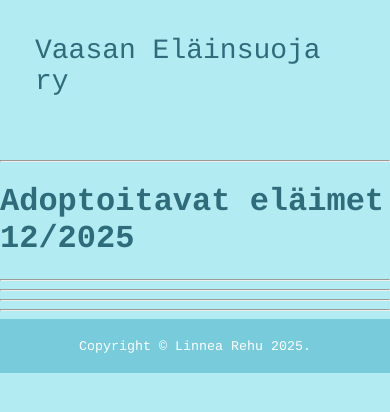
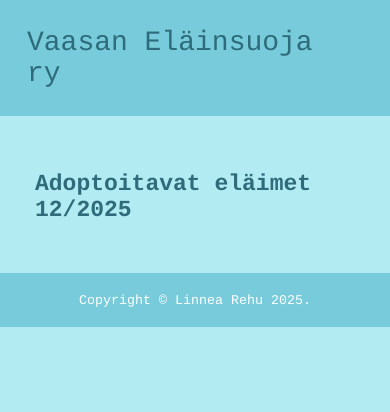
Before and after one commit to linnex28/Adoption_server, a plain HTML site: page frontend/index.html in a window 390 px wide. Drawn offline with Linux system fonts and the light colour scheme; no server answers.

Commit message:
Fixed images and title

```diff
--- a/frontend/index.html
+++ b/frontend/index.html
@@ -13,39 +13,10 @@
     <header>Vaasan Eläinsuoja ry</header>
 
     <main class="container">
+        <h1 id="otsikko">Adoptoitavat eläimet 12/2025</h1>
+
         <div id="animal-list"></div>
     </main>
-
-    <!-- page content starts here -->
-    <div>
-
-        <hr> <!-- content-seperating lines -->
-
-        <p></p>
-
-        <h1>Adoptoitavat eläimet 12/2025</h1>
-
-        <hr>
-
-
-        <!--  -->
-
-        <hr>
-
-        <!-- shows pictures on large screen (next to each other)-->
-
-
-        <!-- shows pictures on small screen (on top of each other) -->
-
-
-        <hr>
-
-        <!--  -->
-
-       <hr>
-
-    </div>
-    <!-- page content ends here -->
 
     <!-- the footer -->
     <footer>
--- a/frontend/style.css
+++ b/frontend/style.css
@@ -14,7 +14,8 @@
     color: #2E6C7B;
     font-size: 37px;
     margin-bottom: 20px;
-    padding: 35px;
+    padding: 27px;
+    background-color: #77CBDA;
 }
 
 body {
@@ -26,6 +27,10 @@
 
 h1, h2, h3, h4 {
     color: #2E6C7B
+}
+
+#otsikko {
+    padding: 35px;
 }
 
 footer {
@@ -40,6 +45,10 @@
     grid-template-columns: repeat(3, 1fr); /*show three animal cards on one row*/
     column-gap: 20px;
     row-gap: 40px;
+}
+
+/*get #animal-list and #otsikko to start at the same place*/
+.container {
     max-width: 900px;
     justify-items: center;
     margin: 0 auto;
@@ -74,15 +83,16 @@
 }
 
 @media screen and (max-width: 600px) {
-    .animal-card {
-        width: 85%;
-    }
 
     #animal-list {
         grid-template-columns: 1fr; /*show animal cards on one column*/
+        max-width: 100%;
+        justify-items: center;
     }
-
     header {
         font-size: 28px;
     }
+    #otsikko {
+        font-size: 23px;
+    }
 }
```
